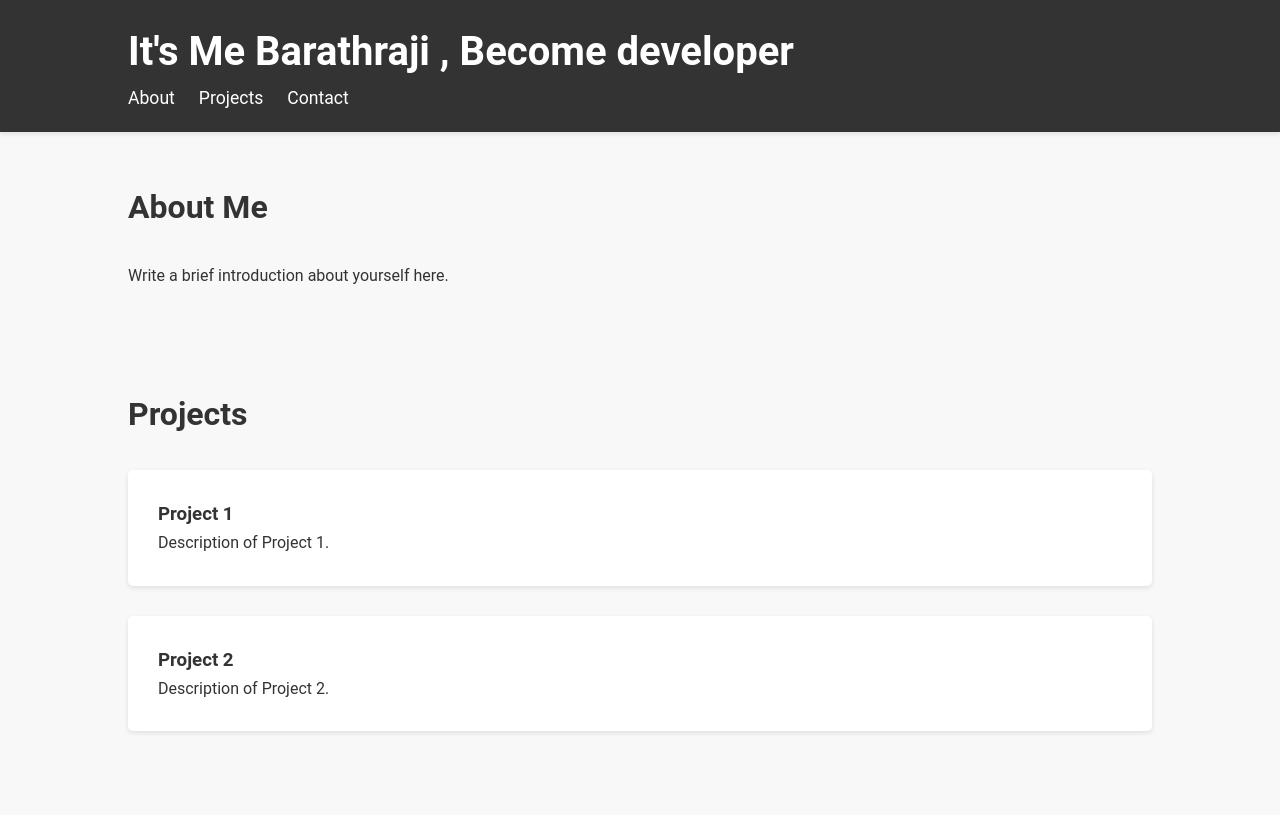
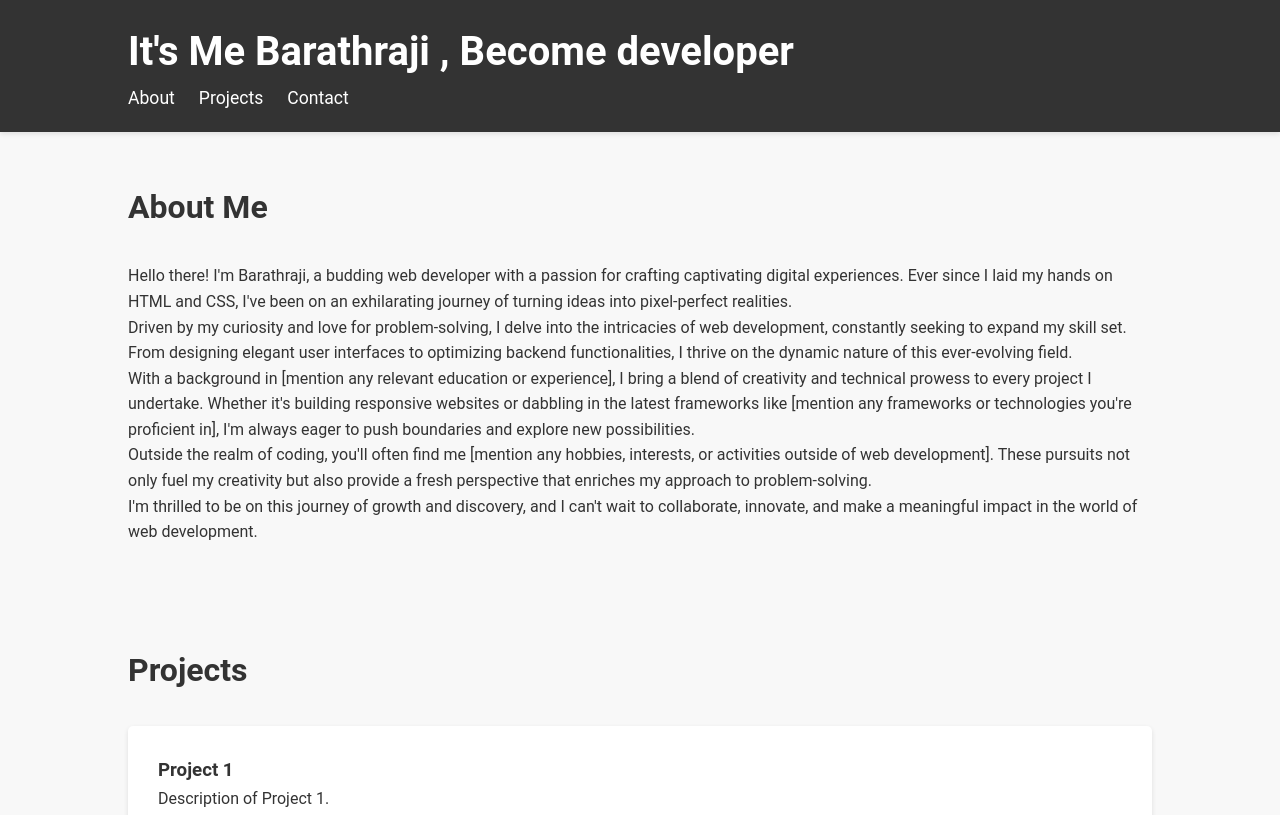
Before and after one commit to BARATHRAJI-2004/portfolio, a plain HTML site: page index.html in a window 1280 px wide. Shown: the top 815 px of the page. Drawn offline with Linux system fonts and the light colour scheme.

Commit message:
Some changes

```diff
--- a/index.html
+++ b/index.html
@@ -25,7 +25,13 @@
     <section id="about">
         <div class="container">
             <h2>About Me</h2>
-            <p>Write a brief introduction about yourself here.</p>
+            <p>Hello there! I'm Barathraji, a budding web developer with a passion for crafting captivating digital experiences. Ever since I laid my hands on HTML and CSS, I've been on an exhilarating journey of turning ideas into pixel-perfect realities.</p>
+            <p>Driven by my curiosity and love for problem-solving, I delve into the intricacies of web development, constantly seeking to expand my skill set. From designing elegant user interfaces to optimizing backend functionalities, I thrive on the
+                dynamic nature of this ever-evolving field.</p>
+            <p>With a background in [mention any relevant education or experience], I bring a blend of creativity and technical prowess to every project I undertake. Whether it's building responsive websites or dabbling in the latest frameworks like [mention
+                any frameworks or technologies you're proficient in], I'm always eager to push boundaries and explore new possibilities.</p>
+            <p>Outside the realm of coding, you'll often find me [mention any hobbies, interests, or activities outside of web development]. These pursuits not only fuel my creativity but also provide a fresh perspective that enriches my approach to problem-solving.</p>
+            <p>I'm thrilled to be on this journey of growth and discovery, and I can't wait to collaborate, innovate, and make a meaningful impact in the world of web development.</p>
         </div>
     </section>
 
--- a/styles.css
+++ b/styles.css
@@ -100,3 +100,7 @@ footer {
 footer p {
     font-size: 1rem;
 }
+
+.demo {
+    background-image: url('OIP.jpg');
+}
```
Also changed, not shown: OIP.jpg (added), th.jpg (added).
